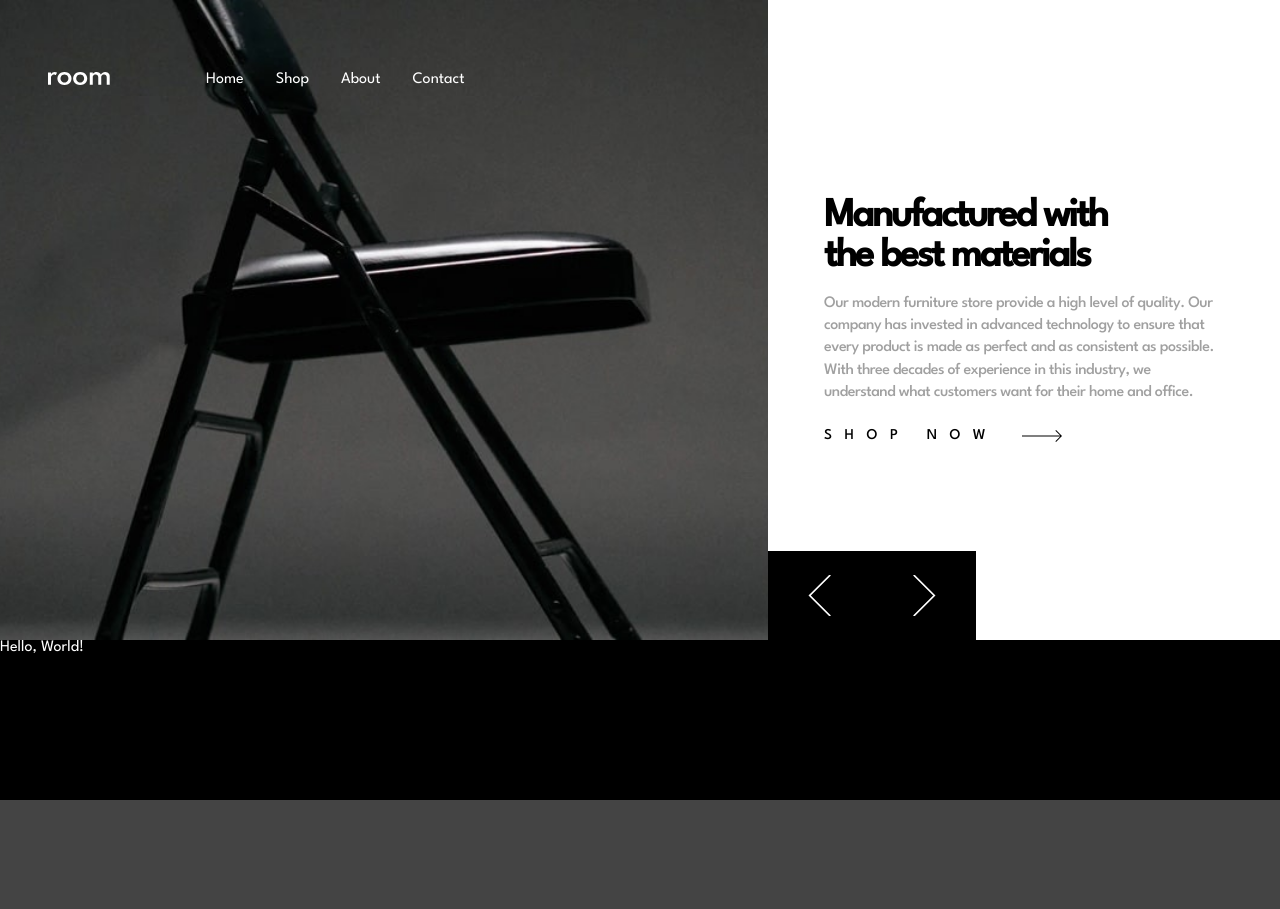
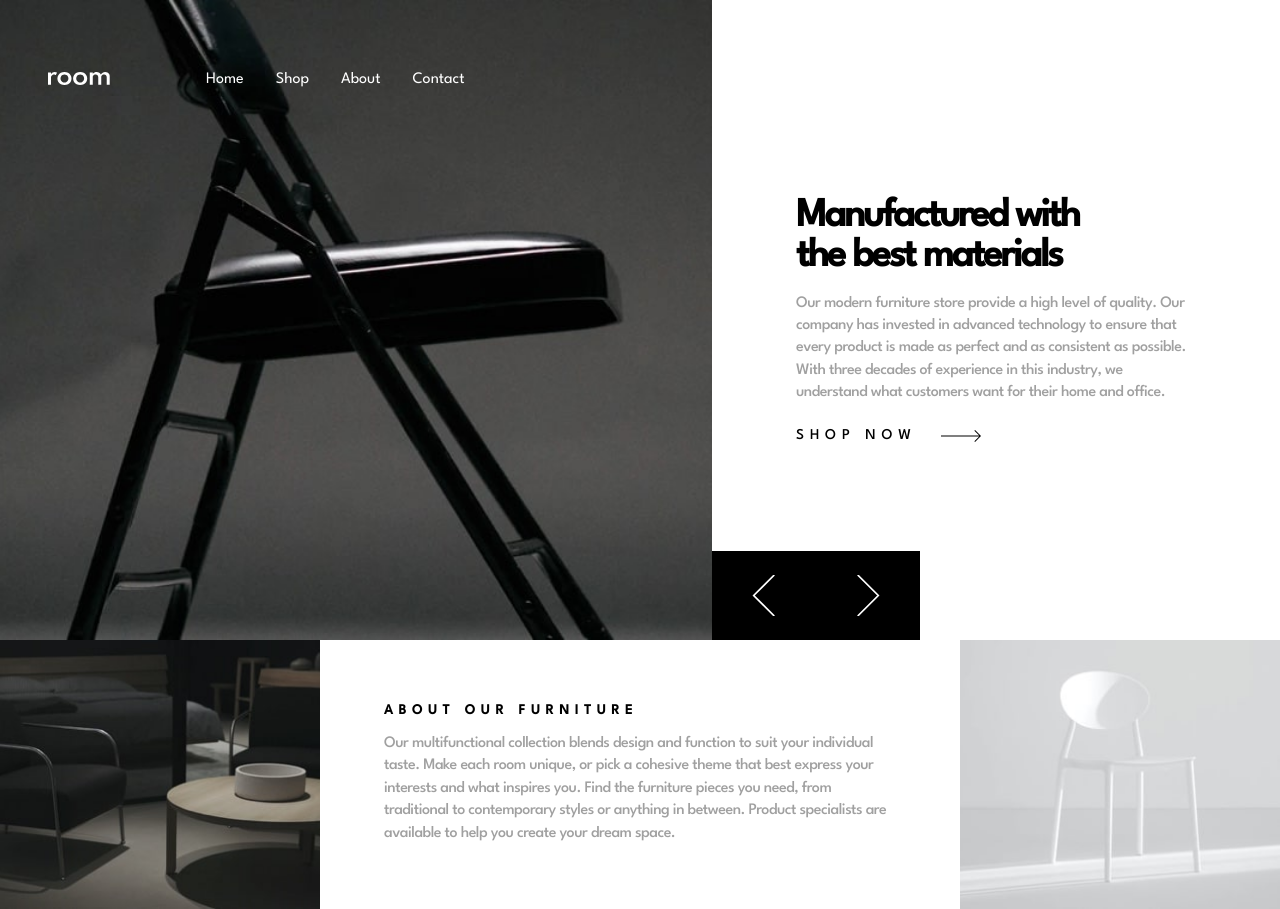
Before and after one commit to ashkir004/room-homepage, a SvelteKit app: page / in a window 1280 px wide. Before the commit the page ends 800 px from the top, so only its background shows below. Built offline with nearby package versions, Linux system fonts and the light colour scheme.

Commit message:
add about__furniture section; some fixes

```diff
--- a/src/app.css
+++ b/src/app.css
@@ -26,6 +26,7 @@
     --space-800: calc(64 / 16 * 1rem);
     --space-900: calc(72 / 16 * 1rem);
     --space-1000: calc(80 / 16 * 1rem);
+    --space-1050: calc(84 / 16 * 1rem);
     --space-1100: calc(88 / 16 * 1rem);
     --space-1150: calc(92 / 16 * 1rem);
     --space-1175: calc(94 / 16 * 1rem);
@@ -55,7 +56,7 @@
     --letterspacing-md: calc(-0.5 / 16 * 1rem);
     --letterspacing-lg: calc(0.5 / 16 * 1rem);
     --letterspacing-xl: calc(7 / 16 * 1rem);
-    --letterspacing-xxl: calc(12.5 / 16 * 1rem);
+    --letterspacing-xxl: calc(5.83 / 16 * 1rem);
 
 }
 
--- a/src/lib/components/About.svelte
+++ b/src/lib/components/About.svelte
@@ -206,15 +206,31 @@
 
 @media (min-width: 48rem) {
 
+    .about-content-wrapper {
+        padding-inline: var(--space-800);
+    }
+
+    .about-content__title {
+        width: 18.5rem;
+        text-wrap-style: pretty;
+    }
+
     .about-cta {
         justify-content: flex-start;
         gap: var(--space-300);
+    }
+
+    .about__hero img {
+        width: 100%;
+        height: auto;
+        aspect-ratio: 2 / 1;
+        object-position: center;
     }
 }
 
 @media (min-width: 64rem) {
     .about-wrapper {
-        grid-template-columns: repeat(auto-fit, minmax(1fr, 2fr));
+        grid-template-columns: minmax(560px, 2fr) auto;
         grid-template-rows: min(80vh, 700px) auto;
     }
 
@@ -224,24 +240,23 @@
     }
 
     .about__hero img {
-        object-position: bottom;
+        aspect-ratio: unset;
+        width: 100%;
+        height: 100%;
+        object-position: center;
         object-fit: cover;
     }
 
     .about-content-wrapper {
         grid-column: 2 / -1;
         grid-row: 1 / 2;
-        padding-inline: var(--space-700);
+        padding-inline: var(--space-1050);
         place-self: center;
         gap: var(--space-300);
     }
 
     .about-content {
         max-width: 25rem;
-    }
-
-    .about-content__title {
-        max-width: 80%;
     }
 
     .slider {
@@ -260,10 +275,4 @@
     }
 }
 
-@media (min-width: 90rem) {
-    .about__hero img {
-        object-position: center;
-    }
-}
-
 </style>
--- a/src/routes/+page.svelte
+++ b/src/routes/+page.svelte
@@ -1,13 +1,28 @@
 <script lang="ts">
     import Header from '$lib/components/Header.svelte';
 	import About from '$lib/components/About.svelte';
+    import aboutFurnitureDark from '$lib/assets/images/image-about-dark.jpg';
+    import aboutFurnitureLight from '$lib/assets/images/image-about-light.jpg';
 </script>
 
 <main>
     <h1 class="sr-only">Room homepage</h1>
     <Header />
     <About />
-    <div class="hello">Hello, World!</div>
+    <div class="about__furniture hello">
+        <div class="about__furniture-img">
+            <img src={aboutFurnitureDark} alt="About our furniture" />
+        </div>
+        <div class="about__furniture-content">
+            <h2 class="about__furniture-title">About our furniture</h2>
+            <p class="about__furniture-text text-3-medium">
+                Our multifunctional collection blends design and function to suit your individual taste. Make each room unique, or pick a cohesive theme that best express your interests and what inspires you. Find the furniture pieces you need, from traditional to contemporary styles or anything in between. Product specialists are available to help you create your dream space.
+            </p>
+        </div>
+        <div class="about__furniture-img">
+            <img src={aboutFurnitureLight} alt="About our furniture" />
+        </div>
+    </div>
 </main>
 
 <style>
@@ -15,13 +30,60 @@
         display: grid;
         grid-template-columns: 1fr;
         grid-template-rows: auto;
-        min-height: 100vh;
     }
 
-    .hello {
-        background-color: var(--black);
+    .about__furniture {
+        background-color: var(--white);
         grid-column: 1 / -1;
         grid-row: 2 / -1;
+        display: flex;
+        flex-direction: column;
+        min-width: 100%;
+    }
+
+    .about__furniture-img {
+        display: block;
+        width: 100%;
+    }
+
+    .about__furniture-img img {
+        display: block;
+        width: 100%;
+        height: 100%;
+        object-fit: cover;
+    }
+
+    .about__furniture-content {
+        display: flex;
+        flex-direction: column;
+        gap: var(--space-200);
+        padding: var(--space-600) var(--space-400);
+    }
+
+    .about__furniture-title {
+        color: var(--black);
+        text-transform: uppercase;
+        font-size: calc(14 / 16 * 1rem);
+        font-weight: var(--font-bold);
+        letter-spacing: calc(5.83 / 16 * 1rem);
+    }
+
+    .about__furniture-text {
+        color: var(--grey-500);
+    }
+
+    @media (min-width: 48rem) {
+
+        .about__furniture-content {
+            padding: var(--space-800);
+        }
+
+        .about__furniture img {
+            width: 100%;
+            height: auto;
+            aspect-ratio: 2 / 1;
+            object-position: center;
+        }
     }
 
     @media (min-width: 64rem) {
@@ -29,13 +91,19 @@
             grid-template-columns: 1fr;
             grid-template-rows: min(80vh, 700px) auto;
         }
+
+        .about__furniture {
+            grid-column: 1 / -1;
+            grid-row: 2 / -1;
+            display: grid;
+            grid-template-columns: 1fr 2fr 1fr;
+        }
+
+        .about__furniture-img img {
+            width: 100%;
+            height: 100%;
+            object-fit: cover;
+        }
     }
 
-    /* @media (min-width: 90rem) {
-        main {
-            grid-template-rows: min(80vh, 700px) auto;
-        }
-    } */
-
-
 </style>
```
